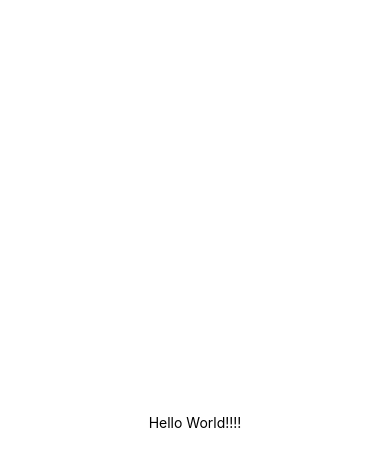
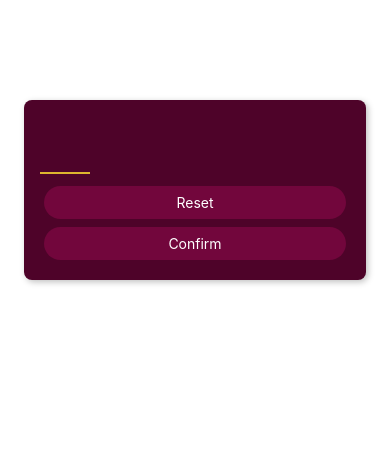
Before and after one commit to csabamarton/react-native-study, a React Native app in the folder GuessMyNumber/: screen / in a window 390 px wide. Shown: the top 466 px of the page. Built offline with nearby package versions, Linux system fonts and the light colour scheme.

Commit message:
Setting up Basic components and screens

```diff
--- a/GuessMyNumber/App.js
+++ b/GuessMyNumber/App.js
@@ -1,20 +1,19 @@
-import { StatusBar } from 'expo-status-bar';
-import { StyleSheet, Text, View } from 'react-native';
+import { StatusBar, StyleSheet, View } from 'react-native';
+import StartGameScreen from './screens/StartGameScreen';
 
 export default function App() {
     return (
+        <>
+            <StatusBar style='light' />
             <View style={styles.container}>
-      <Text>Hello World!!!!</Text>
-      <StatusBar style="auto" />
+                <StartGameScreen />
             </View>
+        </>
     );
 }
 
 const styles = StyleSheet.create({
     container: {
         flex: 1,
-    backgroundColor: '#fff',
-    alignItems: 'center',
-    justifyContent: 'center',
     },
 });
--- /dev/null
+++ b/GuessMyNumber/components/PrimaryButton.js
@@ -0,0 +1,32 @@
+import {Pressable, Text, View, StyleSheet} from "react-native";
+
+function PrimaryButton({children}) {
+
+    function pressHandler() {
+        console.log("Button got pressed")
+    }
+
+    return (<View style={styles.buttonOuterContainer}>
+        <Pressable
+            onPress={pressHandler}
+            android_ripple={{color: '#640233'}}
+            style={({pressed}) =>
+                pressed ? [styles.buttonInnerContainer, styles.pressed] : styles.buttonInnerContainer}>
+            <Text style={styles.buttonText}>{children}</Text>
+        </Pressable>
+    </View>)
+}
+
+export default PrimaryButton;
+
+const styles = StyleSheet.create({
+    buttonOuterContainer: {
+        borderRadius: 28, margin: 4, overflow: "hidden"
+    }, buttonInnerContainer: {
+        backgroundColor: '#72063c', paddingVertical: 8, paddingHorizontal: 16, elevation: 2,
+    }, buttonText: {
+        color: 'white', textAlign: "center"
+    }, pressed: {
+        opacity: 0.75
+    }
+})
--- /dev/null
+++ b/GuessMyNumber/screens/StartGameScreen.js
@@ -0,0 +1,48 @@
+import {TextInput, View, StyleSheet} from "react-native";
+import PrimaryButton from "../components/PrimaryButton";
+
+function StartGameScreen() {
+    return (
+        <View style={styles.inputContainer}>
+            <TextInput
+                style={styles.numberInput}
+                maxLength={2}
+                keyboardType={"number-pad"}
+                autoCapitalize={"none"}
+                autoCorrect={false}
+            />
+            <PrimaryButton>Reset</PrimaryButton>
+            <PrimaryButton>Confirm</PrimaryButton>
+        </View>
+
+    )
+}
+
+export default StartGameScreen;
+
+const styles = StyleSheet.create({
+    inputContainer: {
+        marginTop: 100,
+        marginHorizontal: 24,
+        padding: 16,
+        backgroundColor: '#4e0329',
+        borderRadius: 8,
+        elevation: 4,
+        shadowColor: 'black',
+        shadowOffset: {width: 2, height: 2},
+        shadowRadius: 6,
+        shadowOpacity: 0.25
+    },
+    numberInput: {
+        height: 50,
+        width: 50,
+        textAlign: "center",
+        fontSize: 32,
+        borderBottomColor: '#ddb52f',
+        borderBottomWidth: 2,
+        color: '#ddb52f',
+        marginVertical: 8,
+        fontWeight: "bold"
+
+    }
+})
```
Also changed, not shown: GuessMyNumber/screens/GameOverScreen.js (added), GuessMyNumber/screens/GameScreen.js (added). Lines whose indentation alone changed are shown as unchanged.
